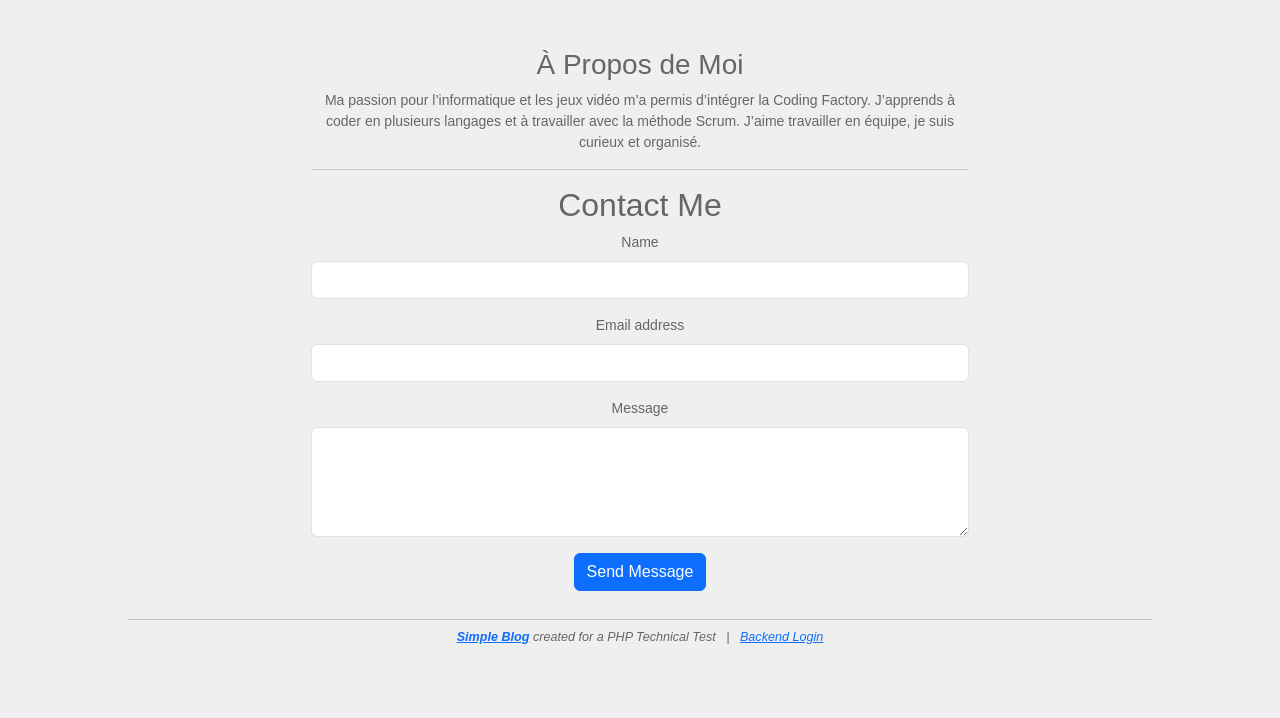
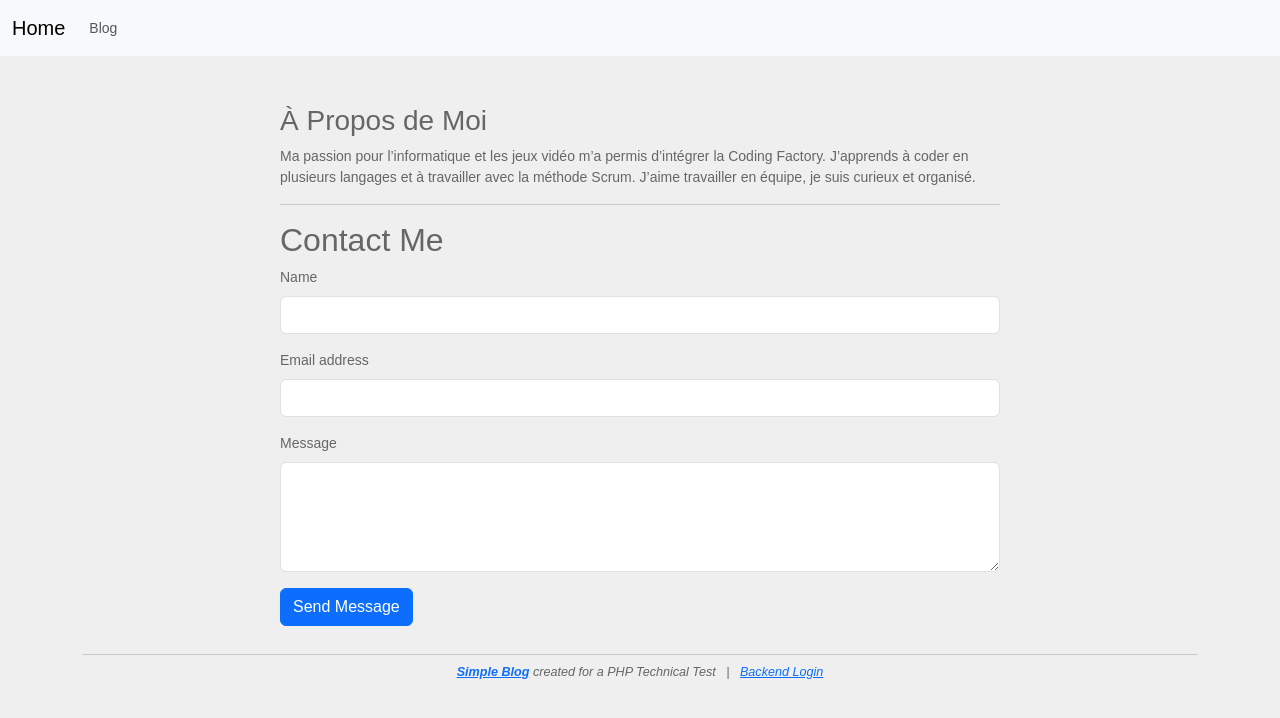
Before and after one commit to tcardo06/php_blog_mvc, a PHP site: page / in a window 1280 px wide. Shown: the top 718 px of the page. Run offline with PHP 8.4, Linux system fonts and the light colour scheme.

Commit message:
functional header

```diff
--- a/View/inc/header.php
+++ b/View/inc/header.php
@@ -3,9 +3,28 @@
 <head>
     <meta charset="utf-8" />
     <title><?=\TestProject\Engine\Config::SITE_NAME?></title>
-        <meta name="author" content="Pierre-Henry Soria" />
+    <meta name="author" content="Thomas" />
     <link rel="stylesheet" href="https://cdn.jsdelivr.net/npm/bootstrap@5.3.3/dist/css/bootstrap.min.css" integrity="sha384-QWTKZyjpPEjISv5WaRU9OFeRpok6YctnYmDr5pNlyT2bRjXh0JMhjY6hW+ALEwIH" crossorigin="anonymous">
     <link rel="stylesheet" href="<?=ROOT_URL?>static/style.css" />
 </head>
 <body>
-        <div class="center">
+    <nav class="navbar navbar-expand-lg navbar-light bg-light">
+        <div class="container-fluid">
+            <!-- Home button -->
+            <a class="navbar-brand" href="<?=ROOT_URL?>">Home</a>
+
+            <button class="navbar-toggler" type="button" data-bs-toggle="collapse" data-bs-target="#navbarNav" aria-controls="navbarNav" aria-expanded="false" aria-label="Toggle navigation">
+                <span class="navbar-toggler-icon"></span>
+            </button>
+
+            <div class="collapse navbar-collapse" id="navbarNav">
+                <ul class="navbar-nav">
+                    <!-- Blog page link -->
+                    <li class="nav-item">
+                        <a class="nav-link" href="<?=ROOT_URL?>?p=blog">Blog</a>
+                    </li>
+                </ul>
+            </div>
+        </div>
+    </nav>
+    <div class="container mt-4">
```
Lines whose indentation alone changed are shown as unchanged.
